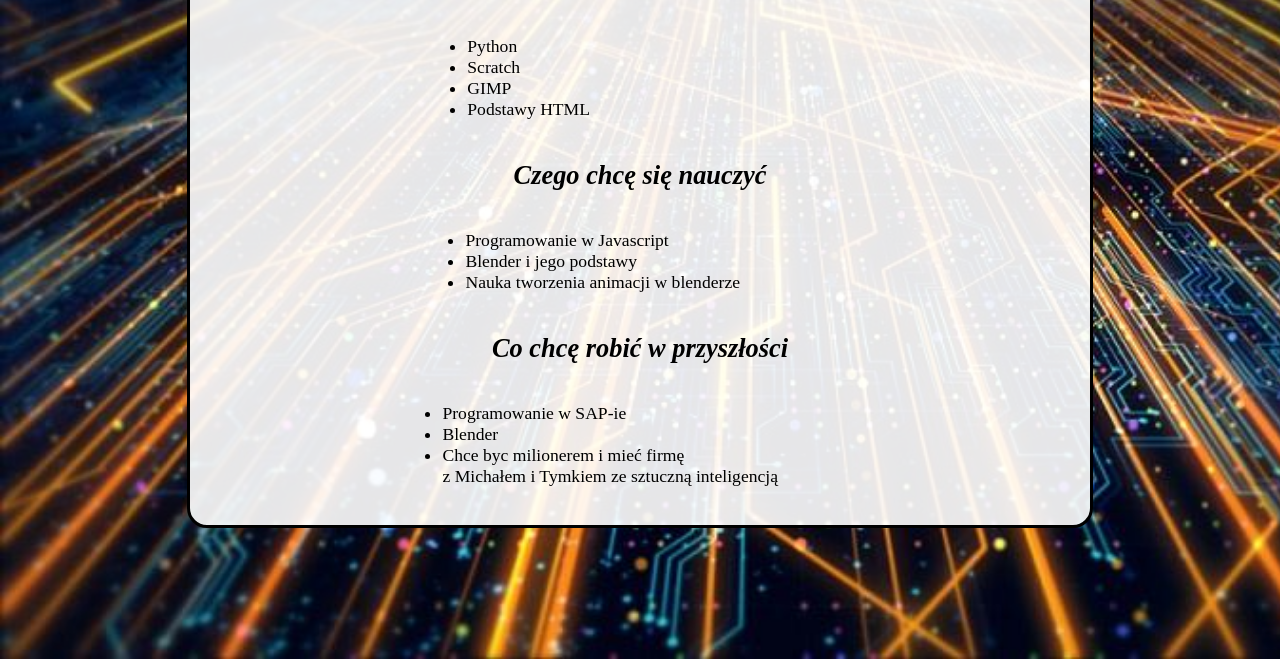
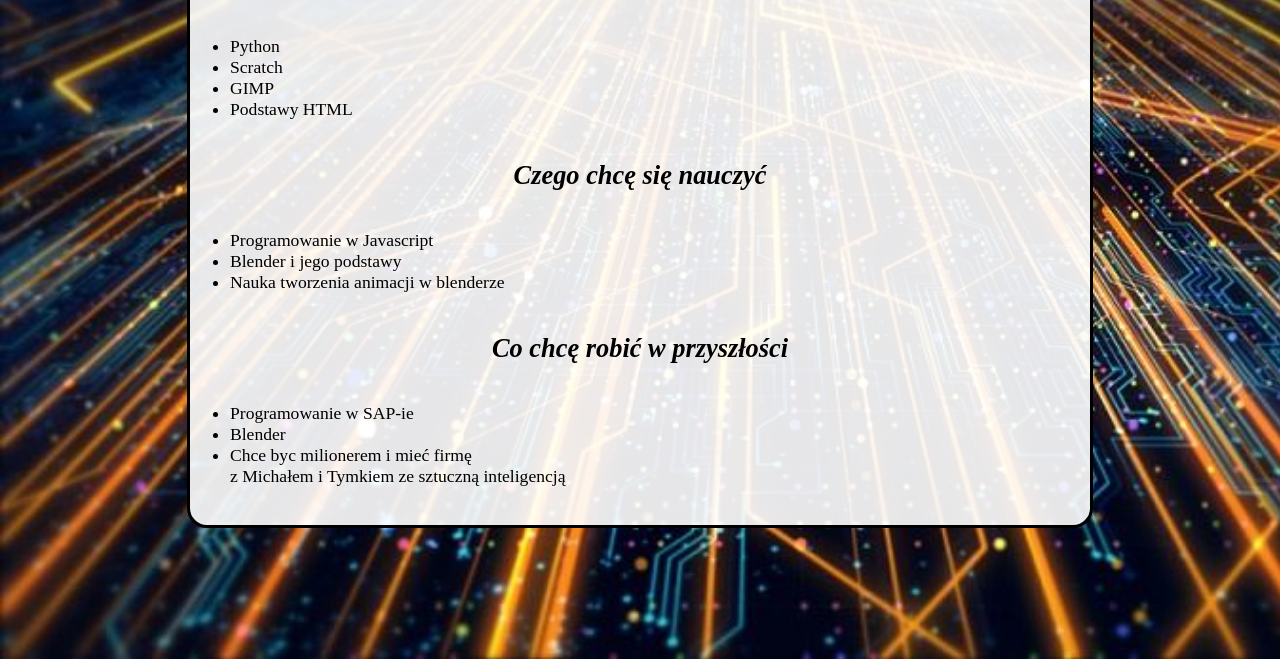
Before and after one commit to Mateuszparowka/Mateuszparowka.github.io, a plain HTML site: page index.html in a window 1280 px wide. Shown: the part 141-800 px from the top of the page. Drawn offline with Linux system fonts and the light colour scheme.

Commit message:
Add files via upload

```diff
--- a/style.css
+++ b/style.css
@@ -35,6 +35,7 @@ h2 {
 
 
 
+
 }
 
 #test{
@@ -42,17 +43,20 @@ h2 {
     width: 400px;
     text-align: left;
     display:flex;
-    justify-content:right;
+    justify-content:auto;
+
 }
 #test2{
     width: 550px;
     text-align: left;
     display: flex;
-    justify-content: right;
+    justify-content: auto;
+
 }
 #test3{
-    width: 588px;
+    width: 610px;
     text-align: left;
     display: flex;
-    justify-content: right;
+    justify-content: auto;
+
 }
```
